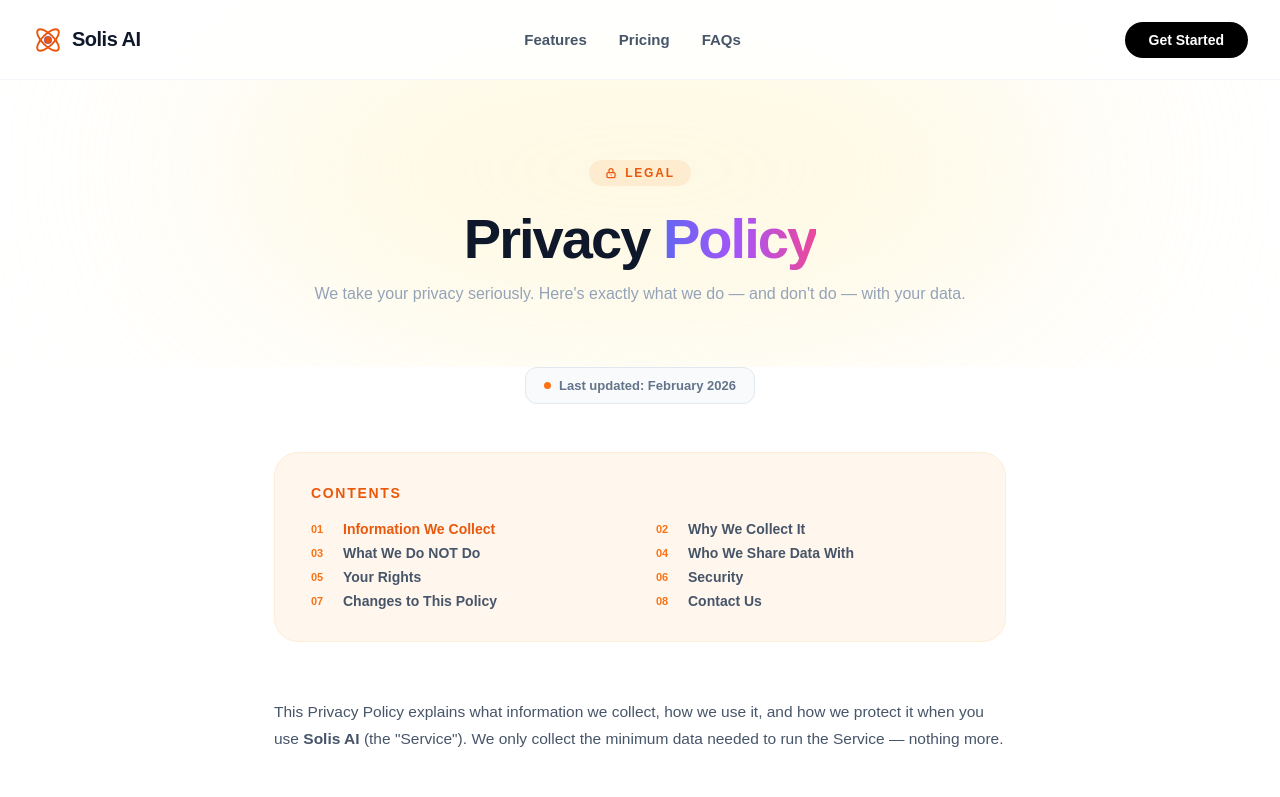
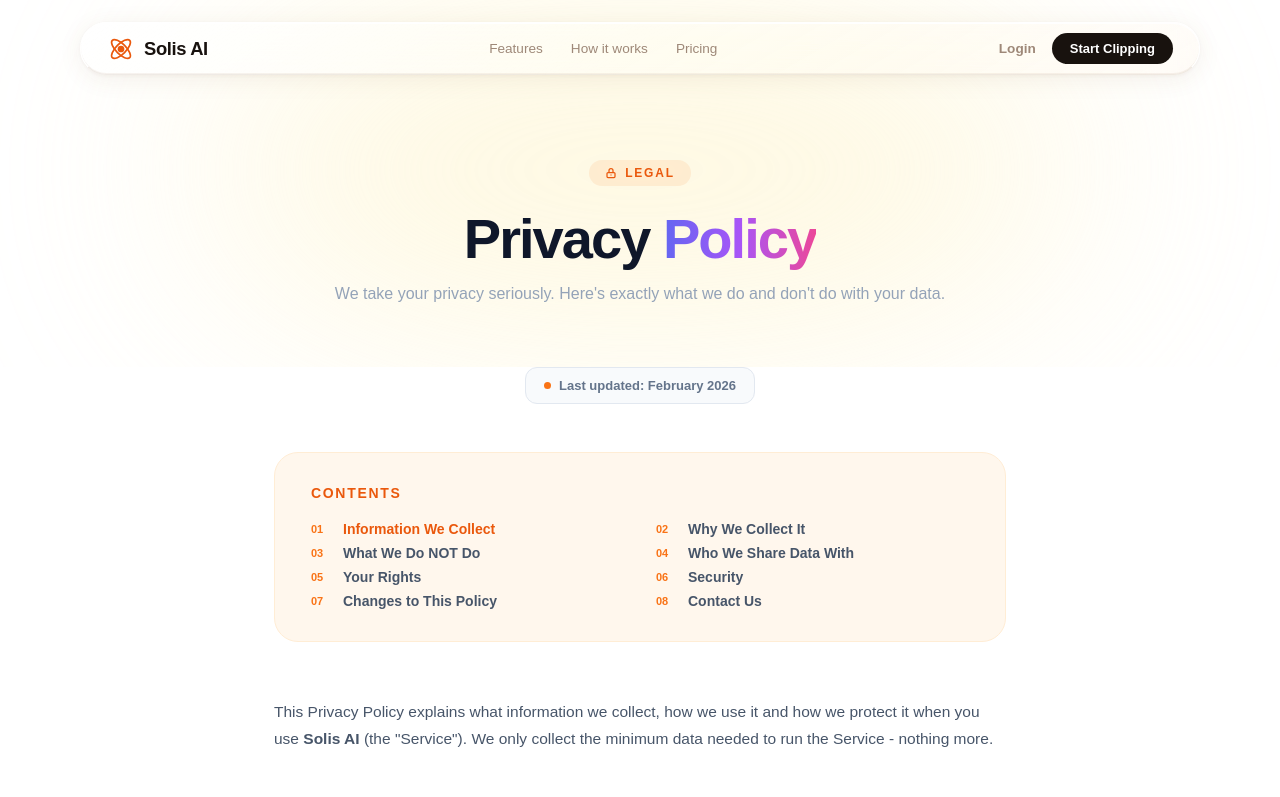
Before and after one commit to ppowq67/solis-public, a plain HTML site: page privacy.html in a window 1280 px wide. Shown: the top 797 px of the page. Drawn offline with Linux system fonts and the light colour scheme.

Commit message:
UI improvement
Updated the Content Security Policy and modified navigation styles. Improved text clarity in the privacy policy section.

```diff
--- a/privacy.html
+++ b/privacy.html
@@ -3,7 +3,7 @@
 <head>
     <meta charset="UTF-8">
     <meta name="viewport" content="width=device-width, initial-scale=1.0">
-    <meta http-equiv="Content-Security-Policy" content="default-src 'self' /assets/; script-src 'self' 'unsafe-inline' https://cdn.jsdelivr.net https://cdnjs.cloudflare.com https://cdn.socket.io; style-src 'self' 'unsafe-inline' https://fonts.googleapis.com https://cdnjs.cloudflare.com; font-src https://fonts.gstatic.com https://cdnjs.cloudflare.com https://cdn.jsdelivr.net; img-src 'self' data: https: /assets/; connect-src 'self' https://cdn.jsdelivr.net https://cdn.socket.io https://cdnjs.cloudflare.com https://cdn.paddle.com https://checkout.paddle.com https://api.paddle.com https://api.solisai.video https://solisai.video https://powq21-solisai-backend.hf.space; media-src 'self' /assets/; object-src 'none';">
+    <meta http-equiv="Content-Security-Policy" content="default-src 'self'; script-src 'self' 'unsafe-inline' https://cdn.jsdelivr.net https://cdnjs.cloudflare.com https://cdn.socket.io; style-src 'self' 'unsafe-inline' https://fonts.googleapis.com https://cdnjs.cloudflare.com; font-src https://fonts.gstatic.com https://cdnjs.cloudflare.com https://cdn.jsdelivr.net; img-src 'self' data: https:; connect-src 'self' ws: http://localhost:5500 ws://localhost:5500 http://127.0.0.1:5500 ws://127.0.0.1:5500 https://cdn.jsdelivr.net https://cdn.socket.io https://cdnjs.cloudflare.com https://cdn.paddle.com https://checkout.paddle.com https://api.paddle.com https://api.solisai.video;">
     <meta http-equiv="X-UA-Compatible" content="IE=edge">
     <meta http-equiv="X-Content-Type-Options" content="nosniff">
     <meta http-equiv="X-XSS-Protection" content="1; mode=block">
@@ -21,6 +21,24 @@
             background-clip: content-box;
         }
 
+                :root {
+            --solis: #f97316;
+            --solis-deep: #c2410c;
+            --solis-gradient: linear-gradient(135deg, #f97316, #d65a31, #ff8c42, #b84d1a);
+            --solis-light: #fed7aa;
+            --solis-xlight: #fff7ed;
+            --ink: #18120e;
+            --ink-soft: #2d1f17;
+            --text-primary: #18120e;
+            --text-secondary: #5c5048;
+            --text-muted: #9e8878;
+            --border: rgba(200,185,170,0.3);
+            --border-strong: rgba(200,185,170,0.55);
+            --glass-bg: linear-gradient(150deg, rgba(255,255,255,0.78) 0%, rgba(255,255,255,0.48) 50%, rgba(255,248,240,0.42) 100%);
+            --glass-shadow: 0 4px 24px rgba(120,80,40,0.08), 0 1px 4px rgba(120,80,40,0.05), inset 0 1px 0 rgba(255,255,255,0.95), inset 0 -1px 0 rgba(180,140,110,0.10);
+            --surface: rgba(255,255,255,0.6);
+        }
+
         * { margin: 0; padding: 0; box-sizing: border-box; }
         html { scroll-behavior: smooth; }
 
@@ -32,75 +50,37 @@
 
         ::selection { background-color: #fed7aa; }
 
-        .header {
-            background: rgba(255,255,255,0.85);
-            backdrop-filter: blur(12px);
-            border-bottom: 1px solid #f1f5f9;
-            position: fixed;
-            top: 0;
-            width: 100%;
-            z-index: 100;
+       /* ── NAV ── */
+        .nav-container {
+            position: fixed; top: 22px; left: 50%; transform: translateX(-50%);
+            width: calc(100% - 56px); max-width: 1120px; z-index: 1000;
+            background: var(--glass-bg);
+            backdrop-filter: blur(24px) saturate(160%);
+            -webkit-backdrop-filter: blur(24px) saturate(160%);
+            border: 1px solid rgba(255,255,255,0.85);
+            border-bottom-color: rgba(200,185,170,0.3);
+            border-radius: 9999px;
+            padding: 10px 26px;
+            box-shadow: var(--glass-shadow);
+            display: flex; justify-content: space-between; align-items: center;
         }
-
-        nav {
-            height: 80px;
-            display: flex;
-            align-items: center;
-            justify-content: space-between;
-            padding: 0 32px;
-            max-width: 80rem;
-            margin: 0 auto;
+        .nav-brand { display: flex; align-items: center; gap: 9px; text-decoration: none; color: var(--text-primary); }
+        .nav-brand svg { width: 28px; height: 28px; }
+        .nav-brand-name { font-family: 'Plus Jakarta Sans', sans-serif; font-size: 1.15rem; font-weight: 800; letter-spacing: -0.02em; }
+        .nav-center { display: flex; gap: 28px; }
+        .nav-center a { text-decoration: none; color: var(--text-muted); font-size: 0.85rem; font-weight: 500; transition: color 0.2s; }
+        .nav-center a:hover { color: var(--text-primary); }
+        .nav-right { display: flex; align-items: center; gap: 16px; }
+        .nav-login { text-decoration: none; color: var(--text-muted); font-size: 0.85rem; font-weight: 600; transition: color 0.2s; }
+        .nav-login:hover { color: var(--text-primary); }
+        .btn-nav {
+            background: var(--ink); color: #fff;
+            font-family: 'Plus Jakarta Sans', sans-serif; font-size: 13px; font-weight: 600;
+            padding: 8px 18px; border-radius: 100px; border: none; cursor: pointer;
+            text-decoration: none; display: inline-flex; align-items: center; gap: 6px;
+            transition: background 0.22s, box-shadow 0.22s;
         }
-
-        .nav-brand {
-            display: flex;
-            align-items: center;
-            gap: 8px;
-            text-decoration: none;
-        }
-
-        .nav-brand svg { width: 32px; height: 32px; }
-
-        .nav-brand span {
-            font-size: 20px;
-            font-weight: 800;
-            letter-spacing: -0.025em;
-            color: #0f172a;
-        }
-
-        .nav-links {
-            display: flex;
-            align-items: center;
-            gap: 32px;
-        }
-
-        .nav-links a {
-            font-size: 15px;
-            font-weight: 600;
-            color: #475569;
-            text-decoration: none;
-            transition: color 0.2s;
-        }
-
-        .nav-links a:hover { color: #ea580c; }
-
-        .btn-primary {
-            background: #000;
-            color: white;
-            border: none;
-            cursor: pointer;
-            padding: 10px 24px;
-            border-radius: 9999px;
-            font-size: 14px;
-            font-weight: bold;
-            text-decoration: none;
-            transition: all 0.3s;
-        }
-
-        .btn-primary:hover {
-            background: #f97316;
-            box-shadow: 0 10px 25px -5px rgba(249,115,22,0.4);
-        }
+        .btn-nav:hover { background: var(--solis-deep); box-shadow: 0 6px 20px rgba(194,65,12,0.28); }
 
         .policy-hero {
             padding-top: 160px;
@@ -491,22 +471,24 @@
     </style>
 </head>
 <body>
-
-<nav class="header">
-    <a class="nav-brand" href="index.html">
-        <svg viewBox="0 0 100 100" fill="none" stroke="currentColor">
+<nav class="nav-container">
+    <a href="index.html" class="nav-brand">
+        <svg viewBox="0 0 100 100" fill="none">
             <circle cx="50" cy="50" r="12" fill="#ea580c"/>
-            <ellipse rx="44" ry="18" cx="50" cy="50" stroke-width="6" stroke="#ea580c" transform="rotate(45 50 50)"/>
-            <ellipse rx="44" ry="18" cx="50" cy="50" stroke-width="6" stroke="#ea580c" transform="rotate(-45 50 50)"/>
+            <ellipse rx="44" ry="18" cx="50" cy="50" stroke="#ea580c" stroke-width="6" transform="rotate(45 50 50)"/>
+            <ellipse rx="44" ry="18" cx="50" cy="50" stroke="#ea580c" stroke-width="6" transform="rotate(-45 50 50)"/>
         </svg>
-        <span>Solis AI</span>
+        <span class="nav-brand-name">Solis AI</span>
     </a>
-    <div class="nav-links">
-        <a href="index.html#Features">Features</a>
-        <a href="premium.html">Pricing</a>
-        <a href="index.html#faqs">FAQs</a>
+    <div class="nav-center">
+        <a href="#features">Features</a>
+        <a href="#how-it-works">How it works</a>
+        <a href="#pricing">Pricing</a>
     </div>
-    <a class="btn-primary" href="login.html">Get Started</a>
+    <div class="nav-right">
+        <a href="login.html" class="nav-login">Login</a>
+        <a href="#" class="btn-nav">Start Clipping</a>
+    </div>
 </nav>
 
 <div class="policy-hero">
@@ -515,7 +497,7 @@
         Legal
     </div>
     <h1>Privacy <span class="gradient-text">Policy</span></h1>
-    <p class="subtitle">We take your privacy seriously. Here's exactly what we do — and don't do — with your data.</p>
+    <p class="subtitle">We take your privacy seriously. Here's exactly what we do and don't do with your data.</p>
 </div>
 
 <div class="policy-wrapper">
@@ -540,7 +522,7 @@
     </div>
 
     <div class="policy-section" id="intro">
-        <p>This Privacy Policy explains what information we collect, how we use it, and how we protect it when you use <strong>Solis AI</strong> (the "Service"). We only collect the minimum data needed to run the Service — nothing more.</p>
+        <p>This Privacy Policy explains what information we collect, how we use it and how we protect it when you use <strong>Solis AI</strong> (the "Service"). We only collect the minimum data needed to run the Service - nothing more.</p>
     </div>
 
     <div class="section-divider"></div>
@@ -569,10 +551,10 @@
         </div>
         <p>We use the data we collect only for legitimate purposes directly related to running Solis AI:</p>
         <ul class="policy-list">
-            <li>To provide the Service — generating videos, enforcing tier limits, and showing previews.</li>
-            <li>To improve Solis — fixing bugs and understanding usage patterns to make the product better.</li>
-            <li>To prevent abuse — rate limiting, spam detection, and fraud prevention.</li>
-            <li>To comply with legal requirements — if we receive a valid legal request, we may be required to share certain information.</li>
+            <li>To provide the Service - generating videos, enforcing tier limits, and showing previews.</li>
+            <li>To improve Solis - fixing bugs and understanding usage patterns to make the product better.</li>
+            <li>To prevent abuse - rate limiting, spam detection, and fraud prevention.</li>
+            <li>To comply with legal requirements - if we receive a valid legal request, we may be required to share certain information.</li>
         </ul>
     </div>
 
```
